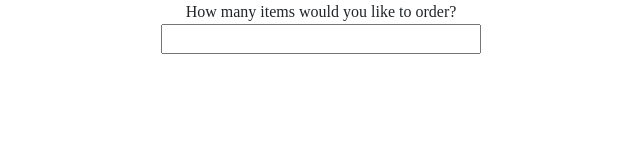
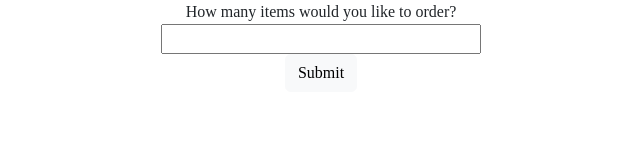
Before and after one commit to laurawalters1/order-api-UI, a React (Create React App) app: page / in a window 1280 px wide. Shown: the top 160 px of the page, without its empty margins (319-959 px from the left). Built offline with nearby package versions, Linux system fonts and the light colour scheme.

Commit message:
response data is logging

```diff
--- a/src/components/OrderForm/OrderForm.jsx
+++ b/src/components/OrderForm/OrderForm.jsx
@@ -1,10 +1,27 @@
 import React from 'react'
 
 export default function OrderForm() {
+    const data = {
+        count: 750
+    }
+    const getPackNumber = async (event) => {
+        event.preventDefault();
+        let response = await fetch("https://bqst6iv3sj.eu-west-1.awsapprunner.com/place-order", {
+            method: "POST",
+            body: JSON.stringify(data),
+            headers : { "Content-Type": "application/json", 'Access-Control-Allow-Origin': '*' }
+
+        });
+        response.json().then(data=>{
+            console.log(data)
+        })
+        // console.log(json.json())
+      }
   return (
-    <form action="" className='d-flex flex-column w-25 align-items-center'>
+    <form action="" onSubmit={getPackNumber} className='d-flex flex-column w-25 align-items-center'>
         <label htmlFor="orderNumber">How many items would you like to order?</label>
         <input type="number" className='w-100' />
+        <button className='btn btn-light' type='submit'>Submit</button>
     </form>
   )
 }
```
